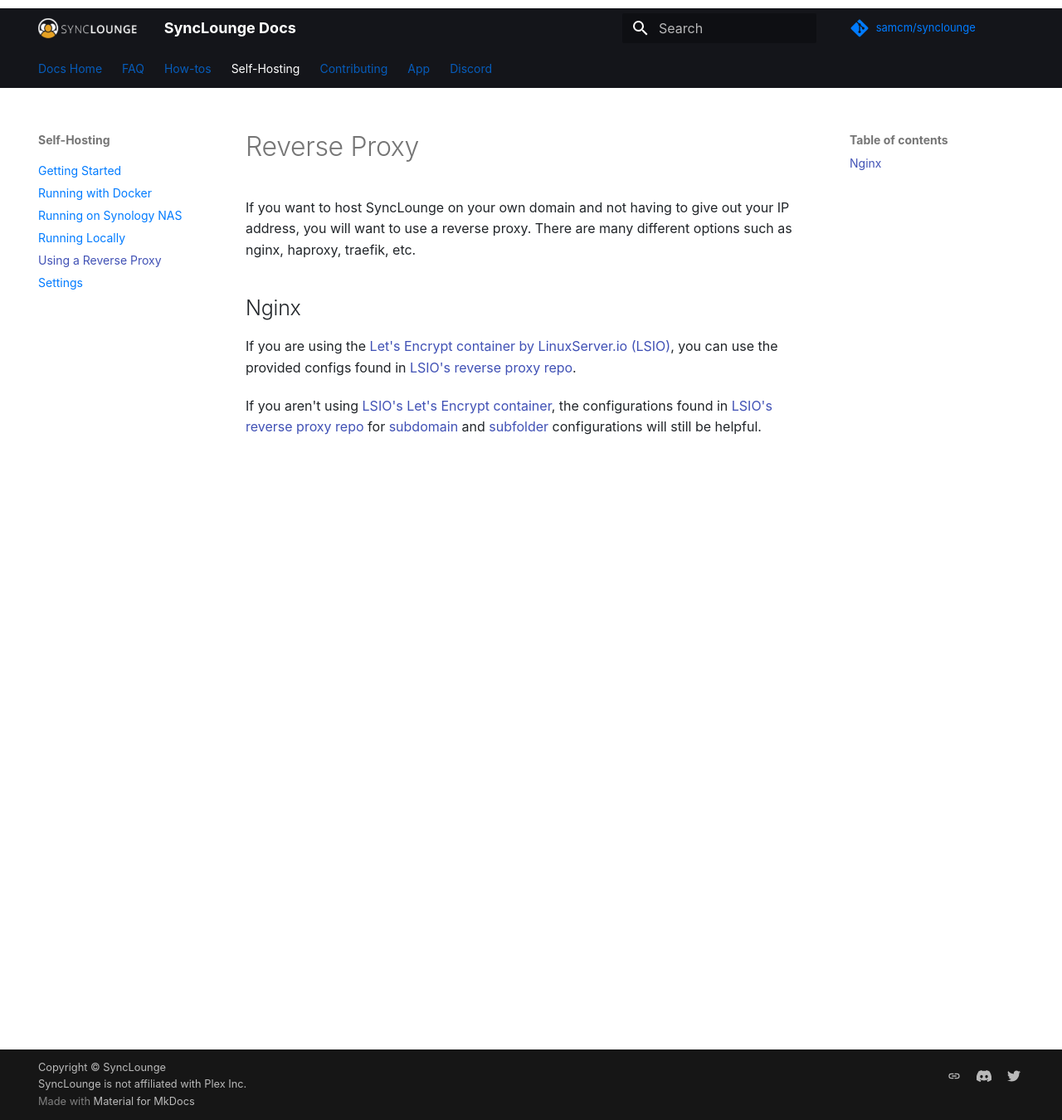
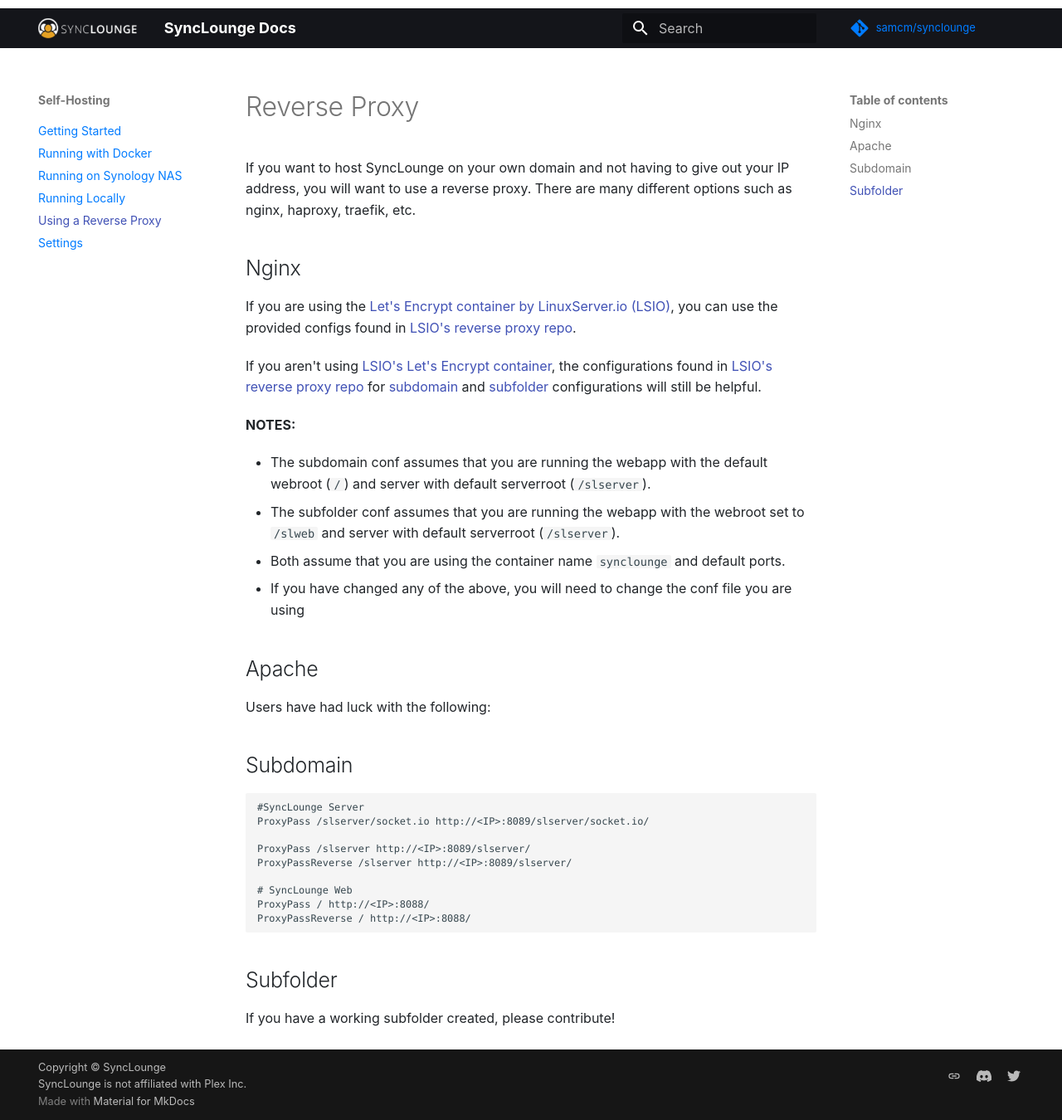
Before and after one commit to synclounge/docs.synclounge.tv, an MkDocs documentation site: the page built from docs/self-hosted/reverse-proxy.md, in a window 1280 px wide and 1350 px high. Shown: the whole window at 83% size. Built offline with MkDocs 1.6.1 and Material for MkDocs 9.7.7, drawn with Linux system fonts in a browser that asks for light colours; comment, search, counter and statistics services are not loaded.

Commit message:
Add Apache and some notes to reverse proxy information

````diff
--- a/docs/self-hosted/reverse-proxy.md
+++ b/docs/self-hosted/reverse-proxy.md
@@ -8,3 +8,32 @@
 If you are using the [Let's Encrypt container by LinuxServer.io (LSIO)](https://hub.docker.com/r/linuxserver/letsencrypt), you can use the provided configs found in [LSIO's reverse proxy repo](https://github.com/linuxserver/reverse-proxy-confs).
 
 If you aren't using [LSIO's Let's Encrypt container](https://hub.docker.com/r/linuxserver/letsencrypt), the configurations found in [LSIO's reverse proxy repo](https://github.com/linuxserver/reverse-proxy-confs) for [subdomain](https://github.com/linuxserver/reverse-proxy-confs/blob/master/synclounge.subdomain.conf.sample) and [subfolder](https://github.com/linuxserver/reverse-proxy-confs/blob/master/synclounge.subfolder.conf.sample) configurations will still be helpful.
+
+**NOTES:**
+
+- The subdomain conf assumes that you are running the webapp with the default webroot (`/`) and server with default serverroot (`/slserver`).
+- The subfolder conf assumes that you are running the webapp with the webroot set to `/slweb` and server with default serverroot (`/slserver`).
+- Both assume that you are using the container name `synclounge` and default ports.
+- If you have changed any of the above, you will need to change the conf file you are using
+
+## Apache
+
+Users have had luck with the following:
+
+## Subdomain
+
+```conf
+#SyncLounge Server
+ProxyPass /slserver/socket.io http://<IP>:8089/slserver/socket.io/
+
+ProxyPass /slserver http://<IP>:8089/slserver/
+ProxyPassReverse /slserver http://<IP>:8089/slserver/
+
+# SyncLounge Web
+ProxyPass / http://<IP>:8088/
+ProxyPassReverse / http://<IP>:8088/
+```
+
+## Subfolder
+
+If you have a working subfolder created, please contribute!
````
